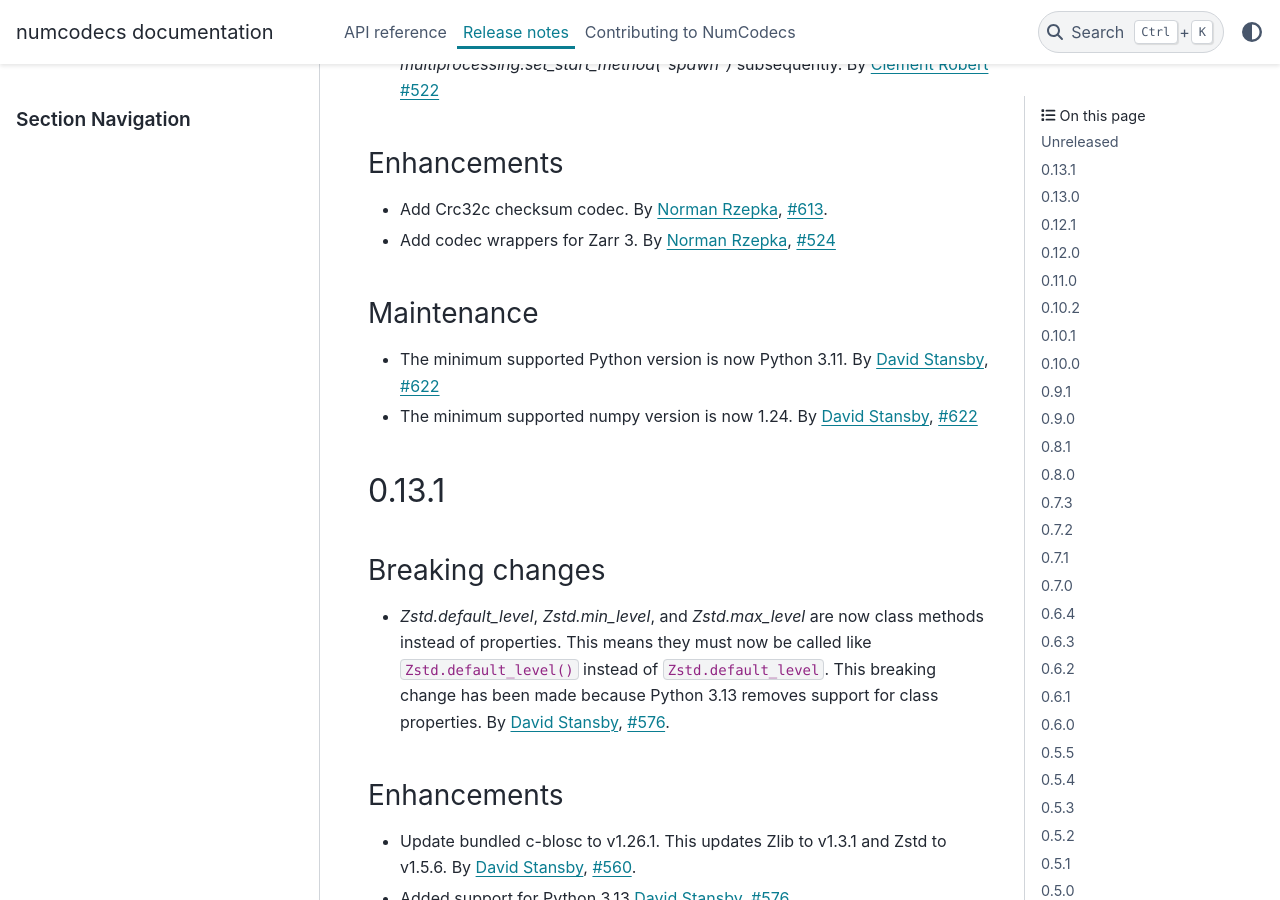
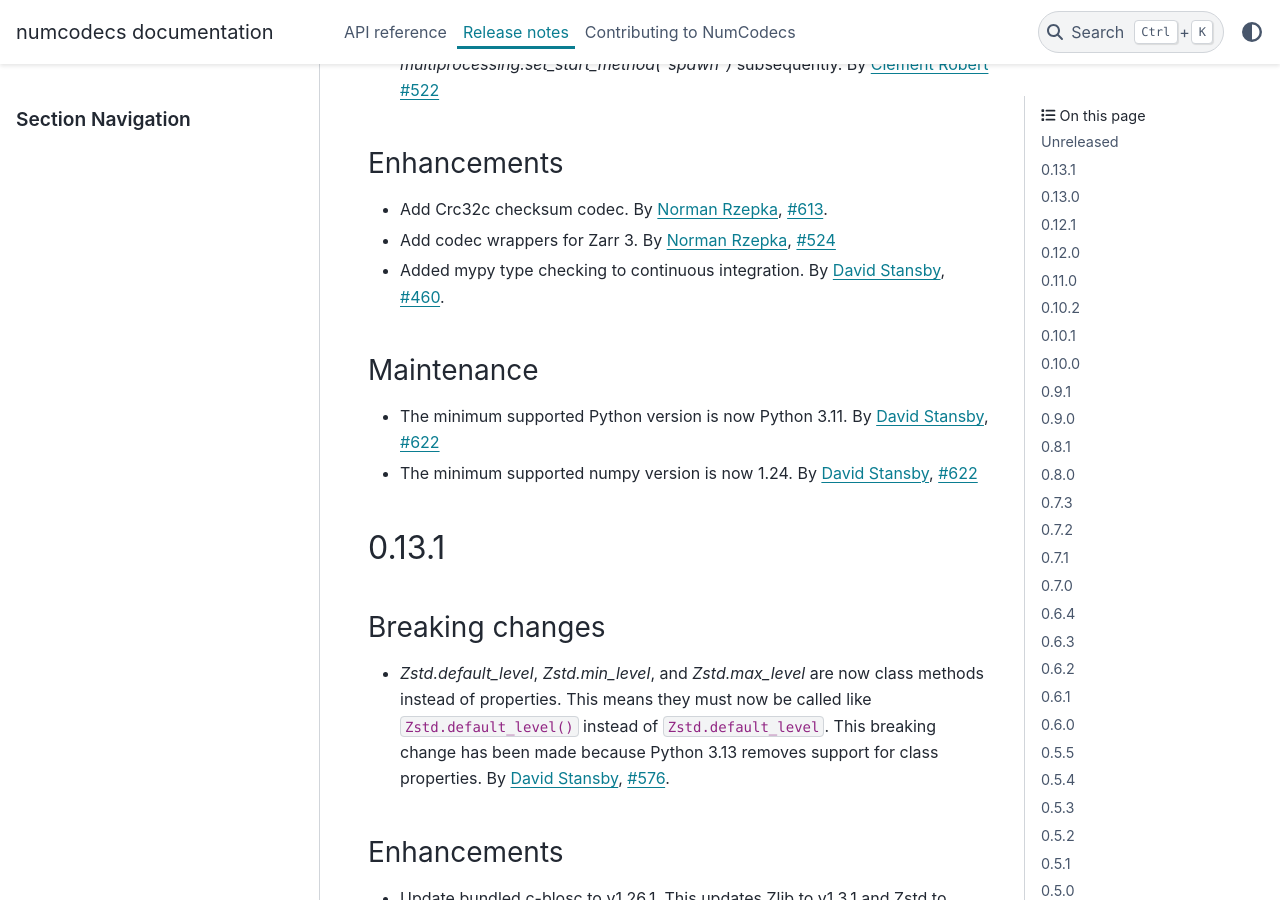
Before and after one commit to zarr-developers/numcodecs, a Sphinx documentation site: the page built from docs/release.rst, in a window 1280 px wide and 900 px high, scrolled down 399 px. Built offline with Sphinx 7.4.7 and the PyData theme 0.15.4, drawn with Linux system fonts in a browser that asks for light colours; the version number could not be read and is left out; some of the changed text lies outside the part shown.

Commit message:
Fix release not location

```diff
--- a/docs/release.rst
+++ b/docs/release.rst
@@ -26,6 +26,8 @@ Enhancements
   By :user:`Norman Rzepka <normanrz>`, :issue:`613`.
 * Add codec wrappers for Zarr 3.
   By :user:`Norman Rzepka <normanrz>`, :issue:`524`
+* Added mypy type checking to continuous integration.
+  By :user:`David Stansby <dstansby>`, :issue:`460`.
 
 Maintenance
 ~~~~~~~~~~~
```
Also changed, not shown: other parts of docs/release.rst (+0 -2 lines).
